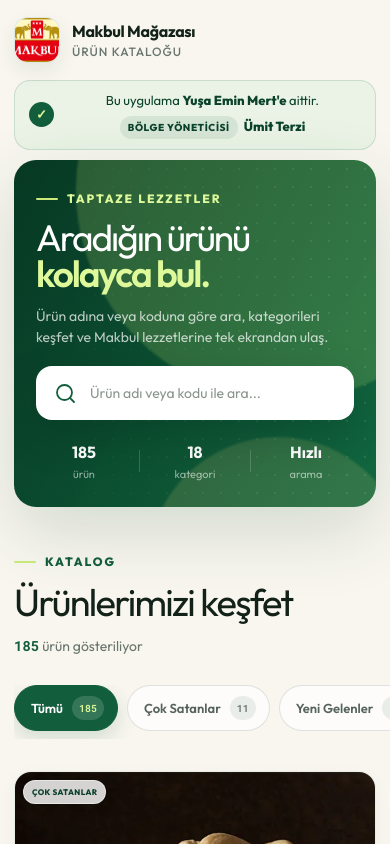
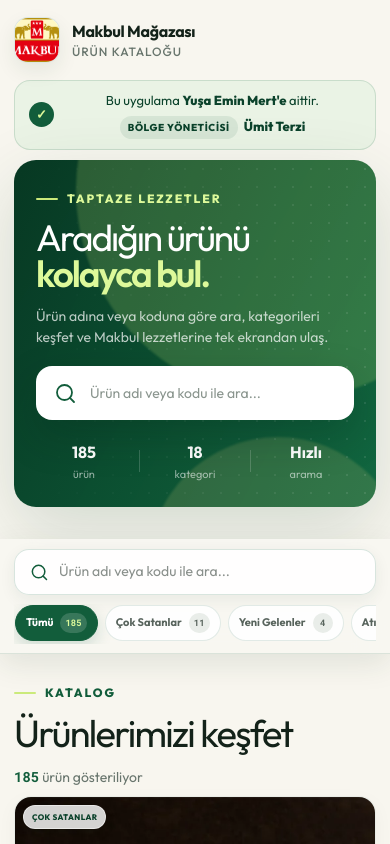
Before and after one commit to yunusmertofficial/makbul_magaza, a Next.js app in the folder makbul_web/: page / in a window 390 px wide. Shown: the top 844 px of the page. Built offline with nearby package versions, Linux system fonts and the light colour scheme.

Commit message:
Mobil sabit arama ve kategori alanı ekle

```diff
--- a/makbul_web/src/app/globals.css
+++ b/makbul_web/src/app/globals.css
@@ -682,6 +682,10 @@ a {
   width: min(1200px, calc(100% - 48px));
   margin: 0 auto;
   padding: 105px 0 90px;
+}
+
+.mobile-catalog-tools {
+  display: none;
 }
 
 .section-heading {
@@ -1326,6 +1330,114 @@ footer > a {
     padding: 46px 0 65px;
   }
 
+  .mobile-catalog-tools {
+    position: sticky;
+    z-index: 40;
+    top: 0;
+    margin: -14px -14px 30px;
+    padding: max(10px, env(safe-area-inset-top)) 14px 9px;
+    display: block;
+    border-bottom: 1px solid rgba(18, 93, 59, 0.13);
+    background: rgba(248, 247, 242, 0.94);
+    box-shadow: 0 10px 28px rgba(27, 59, 40, 0.1);
+    backdrop-filter: blur(16px);
+  }
+
+  .mobile-sticky-search {
+    height: 46px;
+    padding: 0 8px 0 14px;
+    display: flex;
+    align-items: center;
+    gap: 10px;
+    border: 1px solid rgba(18, 93, 59, 0.16);
+    border-radius: 15px;
+    background: rgba(255, 255, 255, 0.96);
+    box-shadow: 0 5px 16px rgba(27, 59, 40, 0.07);
+  }
+
+  .mobile-sticky-search .search-icon {
+    width: 20px;
+    height: 20px;
+  }
+
+  .mobile-sticky-search input {
+    min-width: 0;
+    flex: 1;
+    border: 0;
+    outline: 0;
+    background: transparent;
+    color: var(--ink);
+    font: inherit;
+    font-size: 14px;
+  }
+
+  .mobile-sticky-search input::-webkit-search-cancel-button {
+    display: none;
+  }
+
+  .mobile-sticky-search > button {
+    width: 32px;
+    height: 32px;
+    border: 0;
+    border-radius: 10px;
+    background: #edf1eb;
+    color: var(--green-dark);
+    font-size: 20px;
+    cursor: pointer;
+  }
+
+  .mobile-category-list {
+    margin-top: 9px;
+    padding: 1px 1px 3px;
+    display: flex;
+    gap: 7px;
+    overflow-x: auto;
+    scrollbar-width: none;
+  }
+
+  .mobile-category-list::-webkit-scrollbar {
+    display: none;
+  }
+
+  .mobile-category-list button {
+    flex: 0 0 auto;
+    padding: 7px 10px;
+    display: inline-flex;
+    align-items: center;
+    gap: 7px;
+    border: 1px solid rgba(18, 93, 59, 0.12);
+    border-radius: 999px;
+    background: rgba(255, 255, 255, 0.9);
+    color: #58645d;
+    font-size: 11px;
+    font-weight: 700;
+    cursor: pointer;
+  }
+
+  .mobile-category-list button span {
+    min-width: 20px;
+    height: 20px;
+    padding: 0 5px;
+    display: grid;
+    place-items: center;
+    border-radius: 999px;
+    background: #e9ede9;
+    font-family: var(--font-roboto-mono), monospace;
+    font-size: 9px;
+  }
+
+  .mobile-category-list button.active {
+    border-color: var(--green);
+    background: var(--green);
+    box-shadow: 0 6px 16px rgba(18, 93, 59, 0.18);
+    color: white;
+  }
+
+  .mobile-category-list button.active span {
+    background: rgba(255, 255, 255, 0.16);
+    color: var(--mint-bright);
+  }
+
   .section-heading {
     display: block;
   }
@@ -1339,8 +1451,7 @@ footer > a {
   }
 
   .category-list {
-    margin: 28px 0 32px;
-    margin-right: -14px;
+    display: none;
   }
 
   .product-grid {
--- a/makbul_web/src/components/catalog.tsx
+++ b/makbul_web/src/components/catalog.tsx
@@ -264,6 +264,45 @@ export default function Catalog({ products }: CatalogProps) {
         </section>
 
         <section className="catalog" id="urunler" aria-labelledby="catalog-title">
+          <div className="mobile-catalog-tools" aria-label="Mobil katalog araçları">
+            <label className="mobile-sticky-search">
+              <span className="search-icon"><SearchIcon /></span>
+              <span className="sr-only">Ürün ara</span>
+              <input
+                type="search"
+                value={query}
+                onChange={(event) => updateQuery(event.target.value)}
+                placeholder="Ürün adı veya kodu ile ara..."
+                autoComplete="off"
+              />
+              {query && (
+                <button type="button" onClick={() => updateQuery("")} aria-label="Aramayı temizle">
+                  ×
+                </button>
+              )}
+            </label>
+
+            <div className="mobile-category-list" aria-label="Ürün kategorileri">
+              <button
+                type="button"
+                className={selectedCategory === "Tümü" ? "active" : ""}
+                onClick={() => updateCategory("Tümü")}
+              >
+                Tümü <span>{products.length}</span>
+              </button>
+              {categories.map(([category, count]) => (
+                <button
+                  type="button"
+                  className={selectedCategory === category ? "active" : ""}
+                  onClick={() => updateCategory(category)}
+                  key={category}
+                >
+                  {category} <span>{count}</span>
+                </button>
+              ))}
+            </div>
+          </div>
+
           <div className="section-heading">
             <div>
               <p className="eyebrow"><span /> Katalog</p>
```
